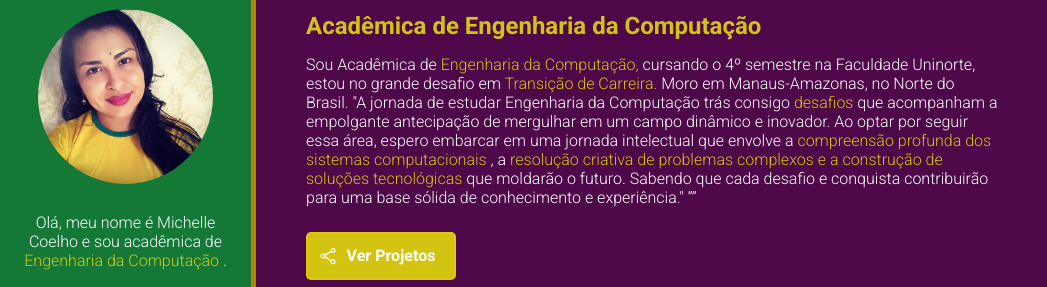
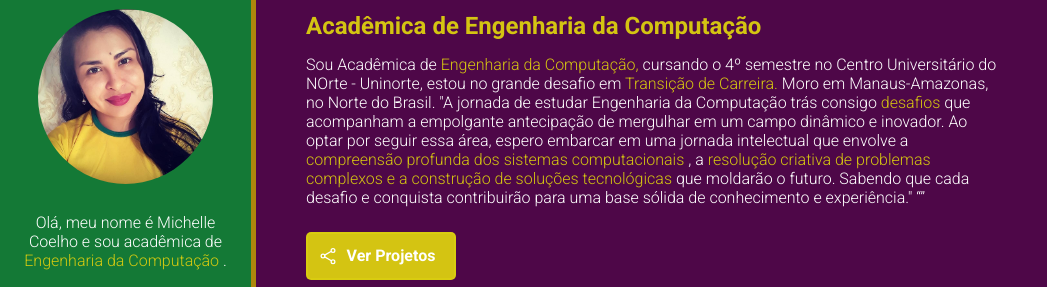
Before and after one commit to MichellSCoelho/Exer_Uninorte, a plain HTML site: page index.html in a window 1280 px wide. Shown: the part 102-389 px from the top of the page, without its empty margins (0-1047 px from the left). Drawn offline with nearby package versions, Linux system fonts and the light colour scheme.

Commit message:
atualização do portifolio

```diff
--- a/index.html
+++ b/index.html
@@ -29,7 +29,7 @@
         <section id="about-container">
             <h1 id="name"> Michelle Souza Coelho</h1>
             <p id="title"><spam class="highlight">Acadêmica de Engenharia da Computação</spam> </p>
-            <p class="description"> Sou Acadêmica de  <spam class="highlight"> Engenharia da Computação,</spam> cursando o 4º semestre na Faculdade Uninorte, estou no grande desafio em  <spam class="highlight">Transição de Carreira.</spam> Moro em Manaus-Amazonas, no Norte do Brasil. "A jornada de estudar Engenharia da Computação trás consigo <spam class="highlight" > desafios </spam> que acompanham a empolgante antecipação de mergulhar em um campo dinâmico e inovador. Ao optar por seguir essa área, espero embarcar em uma jornada intelectual que envolve a <spam class="highlight"> compreensão profunda dos sistemas computacionais </spam>, a <spam class="highlight">resolução criativa de problemas complexos e a construção de soluções tecnológicas</spam> que moldarão o futuro. Sabendo que cada desafio e conquista contribuirão para uma base sólida de conhecimento e experiência." <q></q></spam></p>
+            <p class="description"> Sou Acadêmica de  <spam class="highlight"> Engenharia da Computação,</spam> cursando o 4º semestre no Centro Universitário do NOrte - Uninorte, estou no grande desafio em  <spam class="highlight">Transição de Carreira.</spam> Moro em Manaus-Amazonas, no Norte do Brasil. "A jornada de estudar Engenharia da Computação trás consigo <spam class="highlight" > desafios </spam> que acompanham a empolgante antecipação de mergulhar em um campo dinâmico e inovador. Ao optar por seguir essa área, espero embarcar em uma jornada intelectual que envolve a <spam class="highlight"> compreensão profunda dos sistemas computacionais </spam>, a <spam class="highlight">resolução criativa de problemas complexos e a construção de soluções tecnológicas</spam> que moldarão o futuro. Sabendo que cada desafio e conquista contribuirão para uma base sólida de conhecimento e experiência." <q></q></spam></p>
             <a href=" https://michellscoelho.github.io/Exer_Uninorte/ " id="btn-projects"><ion-icon name="share-social-outline"></ion-icon><span>Ver Projetos</span></a>
             <h2 id="skills-section-title">Minhas Skills</h2>
             <p class="description">Conheça as Tecnologias que domino:</p>
```
